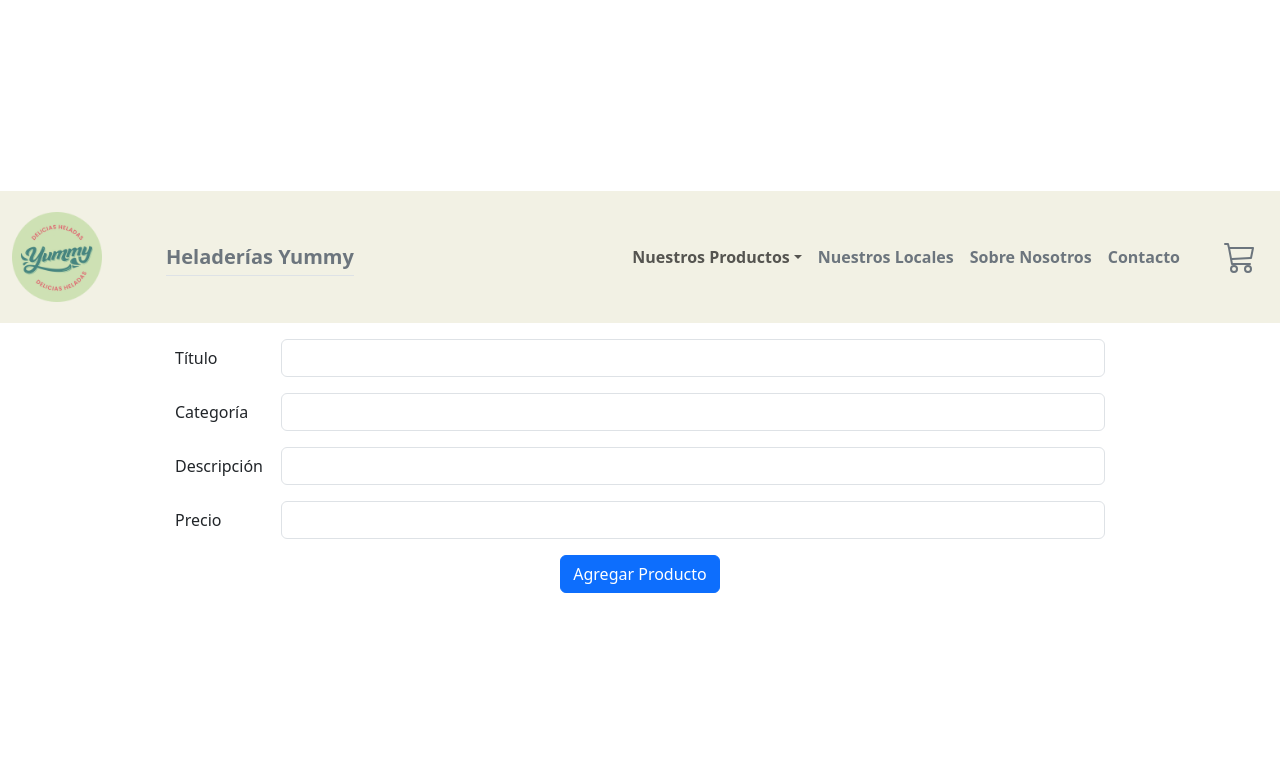
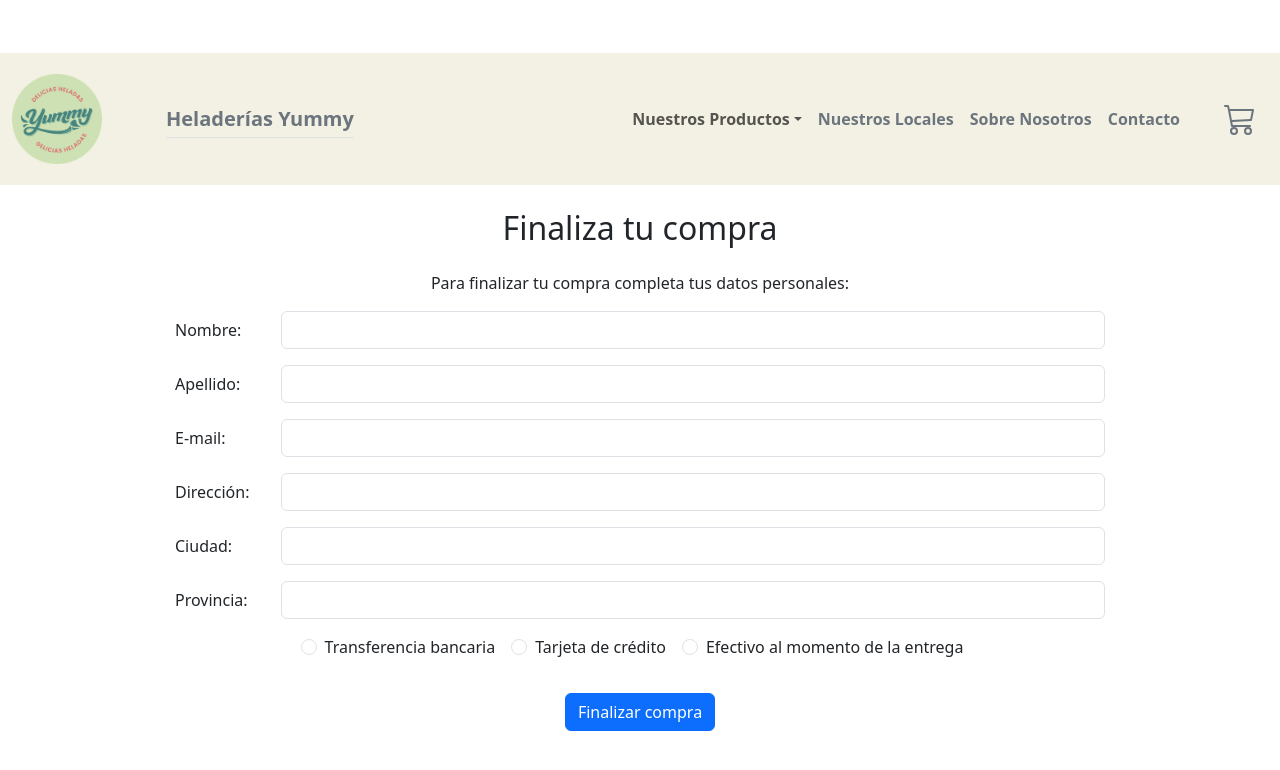
Before and after one commit to Belendefranchi/cursoReact, a React (Vite) app: page /cursoReact/purchase in a window 1280 px wide. Shown: the top 770 px of the page. Built offline with nearby package versions, Linux system fonts and the light colour scheme; no server answers; the database is empty.

Commit message:
trabajo en formulario de compra

```diff
--- a/src/components/Cart/CartListContainer.jsx
+++ b/src/components/Cart/CartListContainer.jsx
@@ -46,7 +46,7 @@ function CartListContainer({ carts, getCartList }) {
         <div className='m-5 d-flex flex-row justify-content-center'>
           <Button className='mx-1 btn' variant='success' onClick={() => emptyCart()}>Vaciar Carrito</Button>
           <Link to='/cursoReact/purchase'>
-            <Button className='mx-1 btn' variant='success'>Finalizar compra</Button>
+            <Button className='mx-1 btn' variant='success'>Continuar compra</Button>
           </Link>
         </div>
       </>
--- a/src/components/Cart/PurchaseOrder.jsx
+++ b/src/components/Cart/PurchaseOrder.jsx
@@ -1,30 +1,155 @@
-import { addDoc, collection } from 'firebase/firestore';
+import Button from 'react-bootstrap/Button';
+import Col from 'react-bootstrap/Col';
+import Form from 'react-bootstrap/Form';
+import Row from 'react-bootstrap/Row';
 import React from 'react'
+import { useState } from 'react'
 import { db } from '../../../db/firebase-config'
-import Form from '../Form/Form'
+import { collection, addDoc, getDocs } from 'firebase/firestore'
+import { Modal } from 'react-bootstrap';
 
 const PurchaseOrder = ({ carts }) => {
 
-  console.log(carts);
+  const [showModal, setShowModal] = useState(false);
 
-/*     const productTotal = () => {
-      return (parseInt(cart.quantity) * parseFloat(cart.price)).toFixed(2);
-    }; */
-    const purchase = async () => {
-      console.log('Compra realizada');
+  const [inputName, setInputName] = useState("");
+  const [inputLastName, setInputLastName] = useState("");
+  const [inputEmail, setInputEmail] = useState("");
+  const [inputAddress, setInputAddress] = useState("");
+  const [inputCity, setInputCity] = useState("");
+  const [inputState, setInputState] = useState("");
+  const [inputPayment, setInputPayment] = useState("");
+
+  const handlePurchase = (e) => {
+/*     e.preventDefault(); */
+    setShowModal(true);
+  };
+
+  const handlePayment = async ( state ) => {
+/*     e.preventDefault(); */
+    if (state) {
+      const form = {
+        a_Usuario: ["Nombre: " + inputName, "Apellido: " + inputLastName, "E-mail: " + inputEmail, "Dirección: " + inputAddress, "Ciudad: " + inputCity, "Provincia: " + inputState],
+        b_Pago: inputPayment,
+        c_Cart: carts,
+      };
       const ordersCollectionRef = collection(db, "orders");
-      const order = {
-        carrito: carts,
-      };
-      await addDoc(ordersCollectionRef, order);
+      await addDoc(ordersCollectionRef, form);
+      const data = await getDocs(ordersCollectionRef);
+      console.log(data);
+
+      console.log("Compra realizada con éxito");
+
+      setInputName("");
+      setInputLastName("");
+      setInputEmail("");
+      setInputAddress("");
+      setInputCity("");
+      setInputState("");
+    }else{
+      setShowModal(false);
     }
-    /* purchaseOrder(); */
-  purchase();
+  };
+
   return (
-    <div>
-      <Form />
-    </div>
-  )
-}
+    <>
+      <h2 className='m-4'>Finaliza tu compra</h2>
+      <p>Para finalizar tu compra completa tus datos personales:</p>
+      <Form className="m-3" onSubmit={handlePurchase}>
+        <Form.Group as={Row} className="mb-3 justify-content-center">
+          <Form.Label className="text-start" column sm={1}>Nombre: </Form.Label>
+          <Col sm={8}>
+            <Form.Control type="text" value={inputName} onChange={(e) => setInputName(e.target.value)} required />
+          </Col>
+        </Form.Group>
+        <Form.Group as={Row} className="mb-3 justify-content-center">
+          <Form.Label className="text-start" column sm={1}>Apellido: </Form.Label>
+          <Col sm={8}>
+            <Form.Control type="text" value={inputLastName} onChange={(e) => setInputLastName(e.target.value)} required />
+          </Col>
+        </Form.Group>
+        <Form.Group as={Row} className="mb-3 justify-content-center">
+          <Form.Label className="text-start" column sm={1}>E-mail: </Form.Label>
+          <Col sm={8}>
+            <Form.Control type="text" value={inputEmail} onChange={(e) => setInputEmail(e.target.value)} required />
+          </Col>
+        </Form.Group>
+        <Form.Group as={Row} className="mb-3 justify-content-center">
+          <Form.Label className="text-start" column sm={1}>Dirección: </Form.Label>
+          <Col sm={8}>
+            <Form.Control type="text" min="1" value={inputAddress} onChange={(e) => setInputAddress(e.target.value)} required />
+          </Col>
+        </Form.Group>
+        <Form.Group as={Row} className="mb-3 justify-content-center">
+          <Form.Label className="text-start" column sm={1}>Ciudad: </Form.Label>
+          <Col sm={8}>
+            <Form.Control type="text" min="1" value={inputCity} onChange={(e) => setInputCity(e.target.value)} required />
+          </Col>
+        </Form.Group>
+        <Form.Group as={Row} className="mb-3 justify-content-center">
+          <Form.Label className="text-start" column sm={1}>Provincia: </Form.Label>
+          <Col sm={8}>
+            <Form.Control type="text" min="1" value={inputState} onChange={(e) => setInputState(e.target.value)} required />
+          </Col>
+        </Form.Group>
+        <Form.Group as={Row} className="mb-3 justify-content-center">
+          {['radio'].map((type) => (
+            <div key={`inline-${type}`} className="mb-3" required>
+              <Form.Check
+                inline
+                label="Transferencia bancaria"
+                name="group1"
+                type={type}
+                id={`inline-${type}-1`}
+                value="Transferencia bancaria"
+                onChange={(e) => setInputPayment(e.target.value)}
+              />
+              <Form.Check
+                inline
+                label="Tarjeta de crédito"
+                name="group1"
+                type={type}
+                id={`inline-${type}-1`}
+                value="Tarjeta de crédito"
+                onChange={(e) => setInputPayment(e.target.value)}
+              />
+              <Form.Check
+                inline
+                label="Efectivo al momento de la entrega"
+                name="group1"
+                type={type}
+                id={`inline-${type}-1`}
+                value="Efectivo al momento de la entrega"
+                onChange={(e) => setInputPayment(e.target.value)}
+              />
+            </div>
+          ))}
+        </Form.Group>
+        <Form.Group as={Row} className="mb-3 justify-content-center">
+          <Col>
+            <Button type="submit" onClick={handlePurchase}>Finalizar compra</Button>
+          </Col>
+        </Form.Group>
+      </Form>
+      <div className="modal show" style={{ display: 'block', position: 'initial' }}>
+        <Modal
+          show={showModal}
+          onHide={() => setShowModal(false)}>
+            <Modal.Header closeButton>
+              <Modal.Title>Tu Pedido:</Modal.Title>
+            </Modal.Header>
+            <Modal.Body>
+              <p>data</p>
+              <p>En breves nos pondremos en contacto para finalizar la compra.</p>
+            </Modal.Body>
+            <Modal.Footer>
+              <Button variant="secondary" onClick={(e) => handlePayment(e.false)}>Cancelar</Button>
+              <Button variant="primary" onClick={(e) => handlePayment(e.true)}>Realizar pedido</Button>
+            </Modal.Footer>
+        </Modal>
+      </div>
+    </>
+  );
+};
 
-export default PurchaseOrder
+export default PurchaseOrder;
--- a/src/components/Form/Form.jsx
+++ /dev/null
@@ -1,84 +0,0 @@
-import Button from 'react-bootstrap/Button';
-import Col from 'react-bootstrap/Col';
-import Form from 'react-bootstrap/Form';
-import Row from 'react-bootstrap/Row';
-import React from 'react'
-import { useState } from 'react'
-import { db } from '../../../db/firebase-config'
-import { collection, addDoc, getDocs } from 'firebase/firestore'
-
-const HorizontalExample = ({ setProducts }) => {
-
-  const [inputTitle, setInputTitle] = useState("");
-  const [inputPrice, setInputPrice] = useState("");
-  const [inputCategory, setInputCategory] = useState("");
-  const [inputDescription, setInputDescription] = useState("");
-
-  const createItem = async (e) => {
-      e.preventDefault();
-      const product = {
-          title: inputTitle,
-          price: inputPrice,
-          category: inputCategory,
-          description: inputDescription,
-      };
-      const productsCollectionRef = collection(db, "products");
-      await addDoc(productsCollectionRef, product);
-      const data = await getDocs(productsCollectionRef);
-      setProducts(data.docs.map((doc) => ({ ...doc.data(), id: doc.id })));
-      setInputTitle("");
-      setInputPrice("");
-      setInputCategory("");
-      setInputDescription("");
-  };
-
-  return (
-    <Form className="m-3" onSubmit={createItem}>
-
-      <Form.Group as={Row} className="mb-3 justify-content-center">
-        <Form.Label className="text-start" column sm={1}>
-          Título
-        </Form.Label>
-        <Col sm={8}>
-          <Form.Control type="text" value={inputTitle} onChange={(e) => setInputTitle(e.target.value)}/>
-        </Col>
-      </Form.Group>
-
-      <Form.Group as={Row} className="mb-3 justify-content-center">
-        <Form.Label className="text-start" column sm={1}>
-          Categoría
-        </Form.Label>
-        <Col sm={8}>
-          <Form.Control type="text" value={inputCategory} onChange={(e) => setInputCategory(e.target.value)}/>
-        </Col>
-      </Form.Group>
-
-      <Form.Group as={Row} className="mb-3 justify-content-center">
-        <Form.Label className="text-start" column sm={1}>
-          Descripción
-        </Form.Label>
-        <Col sm={8}>
-          <Form.Control type="text" value={inputDescription} onChange={(e) => setInputDescription(e.target.value)}/>
-        </Col>
-      </Form.Group>
-
-      <Form.Group as={Row} className="mb-3 justify-content-center">
-        <Form.Label className="text-start" column sm={1}>
-          Precio
-        </Form.Label>
-        <Col sm={8}>
-          <Form.Control type="number" min="1" value={inputPrice} onChange={(e) => setInputPrice(e.target.value)}/>
-        </Col>
-      </Form.Group>
-
-      <Form.Group as={Row} className="mb-3 justify-content-center">
-        <Col>
-          <Button type="submit">Agregar Producto</Button>
-        </Col>
-      </Form.Group>
-
-    </Form>
-  );
-};
-
-export default HorizontalExample;
--- a/src/components/Products/Item.jsx
+++ b/src/components/Products/Item.jsx
@@ -6,7 +6,6 @@ import { Link } from 'react-router-dom';
 
 
 const Item = ( { product, carts, getCartList, updateCartQuantity } ) => {
-
 
     const getSelectValue = (id) =>{
         const qtys = document.querySelectorAll(".qty");
```
